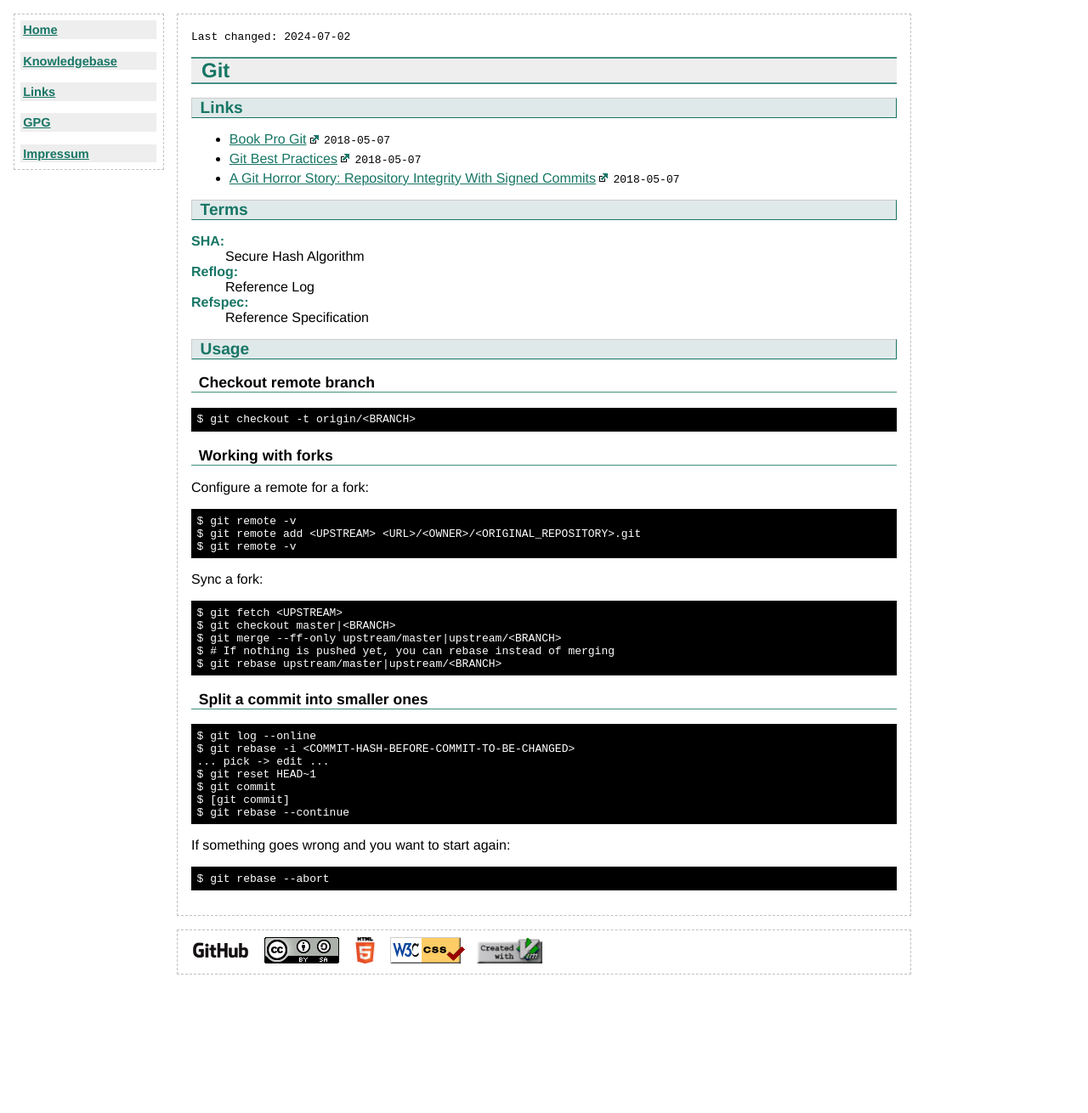
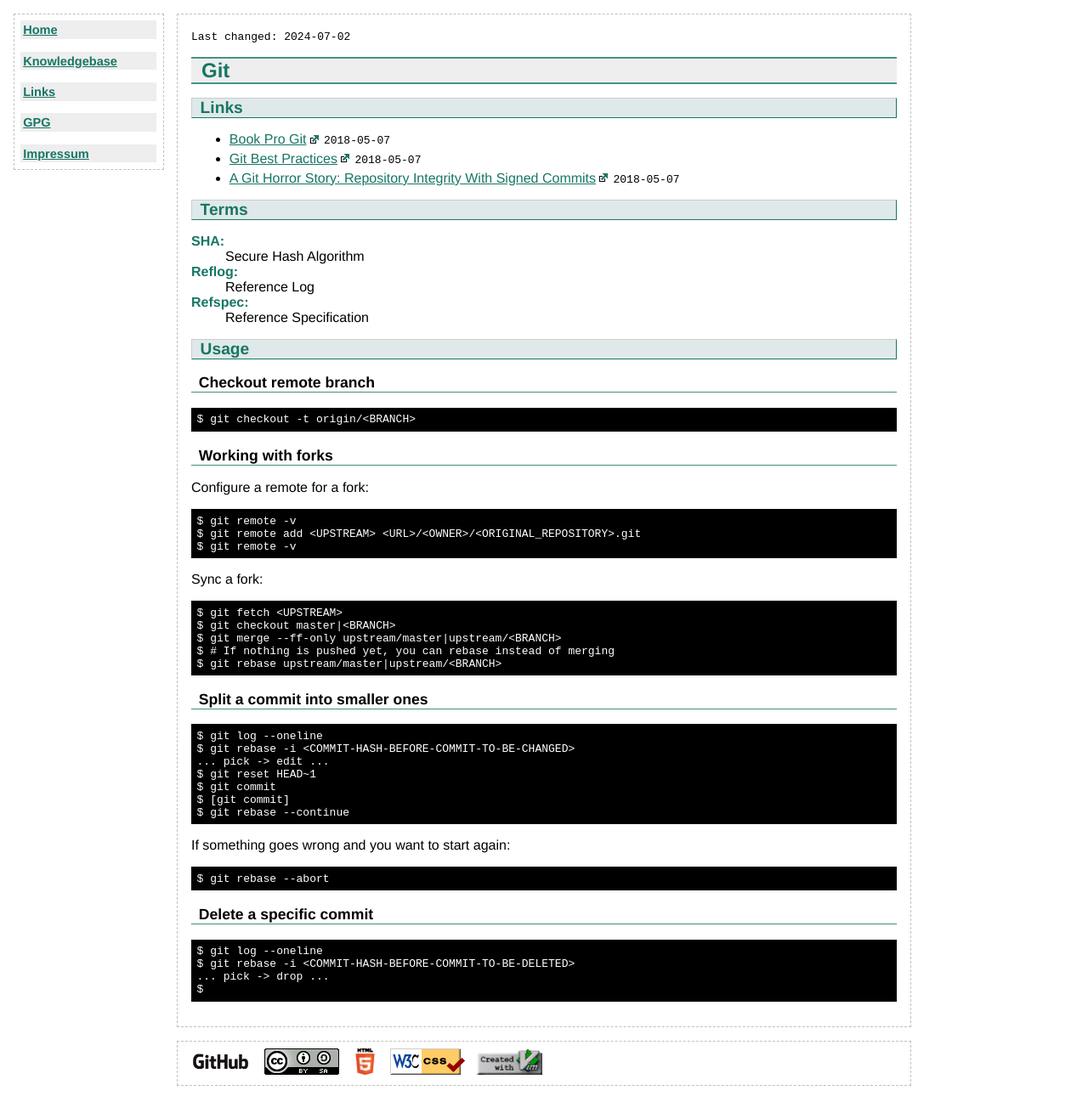
Before and after one commit to flyinggreenfrog/flyinggreenfrog.github.io, a Jekyll site: the page built from knowledgebase/git.md, in a window 1280 px wide. Shown: the whole page at 85% size. Built offline with Jekyll 4.4.1, drawn with Linux system fonts in a browser that asks for light colours; before the commit the page ends 1179 px from its top, so only the background shows below that.

Commit message:
Worked on knowledgebase git.

````diff
--- a/knowledgebase/git.md
+++ b/knowledgebase/git.md
@@ -52,7 +52,7 @@ $ git rebase upstream/master|upstream/<BRANCH>
 ### Split a commit into smaller ones
 
 ```console
-$ git log --online
+$ git log --oneline
 $ git rebase -i <COMMIT-HASH-BEFORE-COMMIT-TO-BE-CHANGED>
 ... pick -> edit ...
 $ git reset HEAD~1
@@ -66,3 +66,12 @@ If something goes wrong and you want to start again:
 ```console
 $ git rebase --abort
 ```
+
+### Delete a specific commit
+
+```console
+$ git log --oneline
+$ git rebase -i <COMMIT-HASH-BEFORE-COMMIT-TO-BE-DELETED>
+... pick -> drop ...
+$
+```
````
